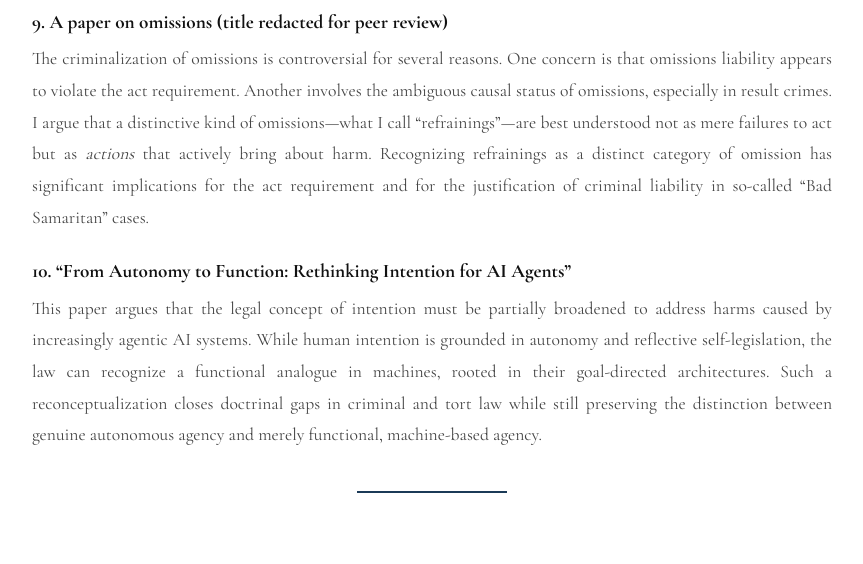
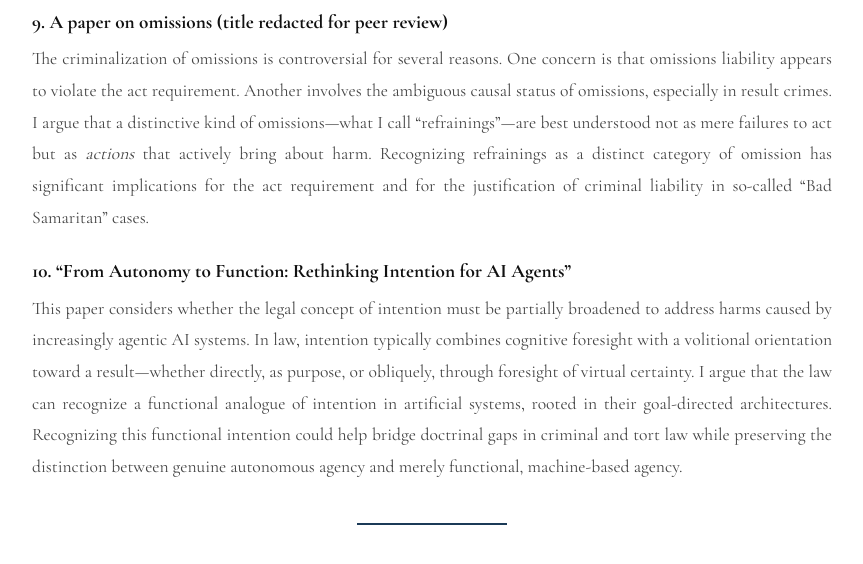
Before and after one commit to aileencluo/aileencluo.github.io, a Jekyll site: the page built from research.md, in a window 1280 px wide and 900 px high, scrolled down 4114 px, cut to the strip 295-859 px from the top of the window. Shown: the whole strip, without its empty margins (208-1071 px from the left). Built offline with Jekyll 4.4.1, drawn with Linux system fonts in a browser that asks for light colours.

Commit message:
Update research.md

```diff
--- a/research.md
+++ b/research.md
@@ -76,6 +76,6 @@ title: Research
 <p class="subdesc">The criminalization of omissions is controversial for several reasons. One concern is that omissions liability appears to violate the act requirement. Another involves the ambiguous causal status of omissions, especially in result crimes. I argue that a distinctive kind of omissions—what I call “refrainings”—are best understood not as mere failures to act but as <em>actions</em> that actively bring about harm. Recognizing refrainings as a distinct category of omission has significant implications for the act requirement and for the justification of criminal liability in so-called “Bad Samaritan” cases.</p>
 
 <div class="subhead">10. “From Autonomy to Function: Rethinking Intention for AI Agents”</div>
-<p class="subdesc">This paper argues that the legal concept of intention must be partially broadened to address harms caused by increasingly agentic AI systems. While human intention is grounded in autonomy and reflective self-legislation, the law can recognize a functional analogue in machines, rooted in their goal-directed architectures. Such a reconceptualization closes doctrinal gaps in criminal and tort law while still preserving the distinction between genuine autonomous agency and merely functional, machine-based agency.</p>
+<p class="subdesc">This paper considers whether the legal concept of intention must be partially broadened to address harms caused by increasingly agentic AI systems. In law, intention typically combines cognitive foresight with a volitional orientation toward a result—whether directly, as purpose, or obliquely, through foresight of virtual certainty. I argue that the law can recognize a functional analogue of intention in artificial systems, rooted in their goal-directed architectures. Recognizing this functional intention could help bridge doctrinal gaps in criminal and tort law while preserving the distinction between genuine autonomous agency and merely functional, machine-based agency.</p>
 
 <div class="divider"></div>
```
